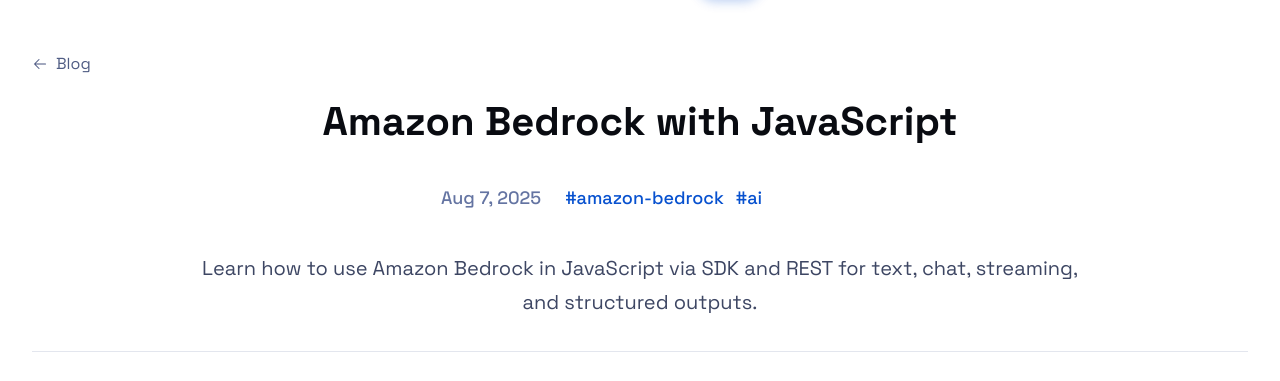
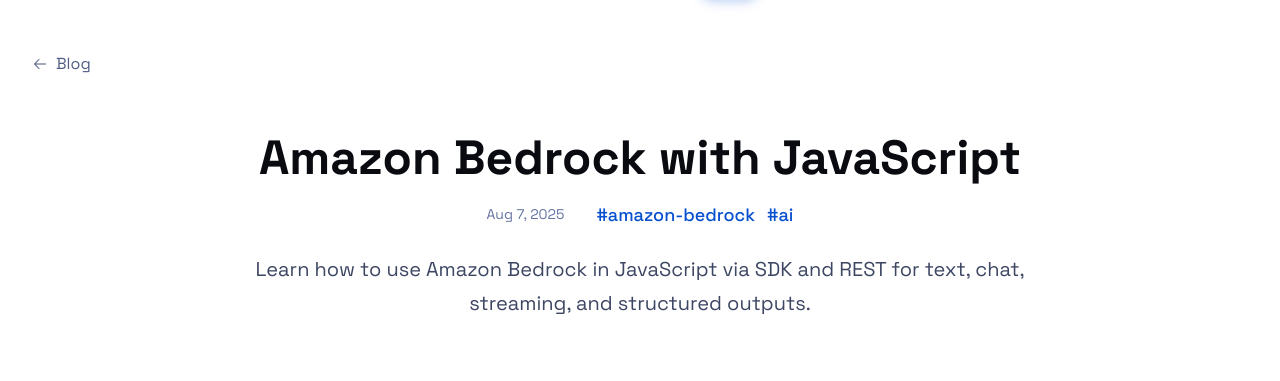
Before and after one commit to dushmanta05/portfolio, an Astro site: page /blog/amazon-bedrock-with-javascript in a window 1280 px wide. Shown: the part 52-433 px from the top of the page. Built offline with nearby package versions, Linux system fonts and the light colour scheme; Astro itself is replaced by a stand-in of ours.

Commit message:
style: update article meta css

```diff
--- a/src/pages/blog/[...slug].astro
+++ b/src/pages/blog/[...slug].astro
@@ -172,26 +172,21 @@
 
   .article-info {
     text-align: center;
-    max-width: 95ch;
-    margin: 0 auto;
-    padding: 0 1rem;
+    max-width: 75ch;
+    margin: 2rem auto 0;
   }
 
   .article-title {
-    font-size: 2rem;
+    font-size: 2.5rem;
     font-weight: 700;
-    line-height: 1.2;
+    line-height: 1.1;
     color: var(--gray-0);
     margin-bottom: 1rem;
-    max-width: 85ch;
-    margin-left: auto;
-    margin-right: auto;
   }
 
   @media (min-width: 768px) {
     .article-title {
-      font-size: 2.5rem;
-      line-height: 1.1;
+      font-size: 3rem;
     }
   }
 
@@ -199,32 +194,21 @@
     display: flex;
     flex-direction: column;
     align-items: center;
-    gap: 1.5rem;
-    margin-bottom: 1rem;
-    padding: 1.5rem;
-    max-width: 80ch;
+    gap: 1rem;
+    margin-bottom: 1.5rem;
   }
 
   @media (min-width: 768px) {
     .article-meta {
       flex-direction: row;
-      text-align: left;
       justify-content: center;
+      gap: 2rem;
     }
   }
 
   .publish-date {
-    font-size: var(--text-md);
     color: var(--gray-400);
-    font-family: var(--font-brand);
-    font-weight: 500;
-    order: -1;
-  }
-
-  @media (min-width: 768px) {
-    .publish-date {
-      order: 0;
-    }
+    font-size: var(--text-sm);
   }
 
   .tags {
@@ -232,14 +216,6 @@
     gap: 0.75rem;
     flex-wrap: wrap;
     justify-content: center;
-    align-items: center;
-    max-width: 100%;
-  }
-
-  @media (min-width: 768px) {
-    .tags {
-      max-width: 60ch;
-    }
   }
 
   .tag {
@@ -255,12 +231,10 @@
   }
 
   .article-description {
-    font-size: 1.15rem;
-    line-height: 1.7;
+    font-size: 1.25rem;
+    line-height: 1.6;
     color: var(--gray-200);
-    text-align: center;
-    max-width: 70ch;
-    margin: 0 auto;
+    margin-bottom: 2rem;
   }
 
   @media (min-width: 768px) {
@@ -715,11 +689,6 @@
     .article-header {
       padding: 2rem 0 3rem;
     }
-
-    .article-meta {
-      margin: 1.5rem;
-      padding: 1.25rem;
-    }
   }
 </style>
 
```
